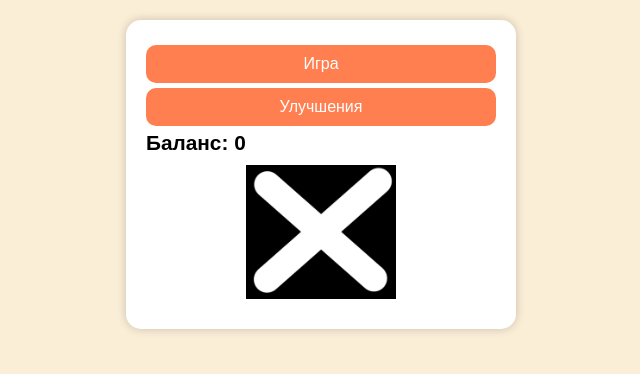
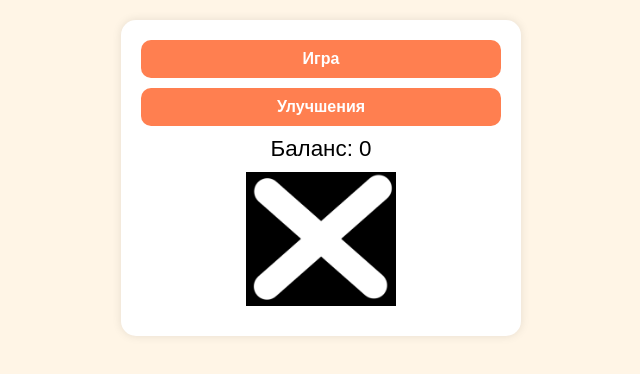
Before and after one commit to vlad-mark2020/XTAP, a plain HTML site: page index.html in a window 1280 px wide. Shown: the whole page, without its empty margins (319-959 px from the left). Drawn offline with Linux system fonts and the light colour scheme.

Commit message:
Update index.html

```diff
--- a/index.html
+++ b/index.html
@@ -1,20 +1,83 @@
 <!DOCTYPE html>
 <html lang="ru">
 <head>
-  <meta charset="UTF-8" />
-  <title>Хомяк Тапалка</title>
-  <meta name="viewport" content="width=device-width, initial-scale=1" />
+  <meta charset="UTF-8">
+  <title>MAIN</title>
+  <meta name="viewport" content="width=device-width, initial-scale=1">
   <style>
-    body { font-family: sans-serif; margin: 0; background: #fbeed7; color: #000; display: flex; justify-content: center; padding: 20px; }
-    .container { background: #fff; border-radius: 15px; padding: 20px; width: 350px; box-shadow: 0 0 10px rgba(0,0,0,0.2); }
-    .tab { cursor: pointer; padding: 10px; background: coral; color: #fff; border-radius: 10px; margin: 5px 0; text-align: center; }
-    .section { display: none; }
-    .section.active { display: block; }
-    .upgrade { margin: 10px 0; padding: 10px; background: #eee; border-radius: 10px; }
-    .upgrade button { margin-top: 5px; background: green; color: white; border: none; padding: 5px 10px; border-radius: 5px; cursor: pointer; }
-    .upgrade button:disabled { background: gray; cursor: not-allowed; }
-    .b { font-weight: bold; font-size: 1.3em; margin-bottom: 10px; }
-    .h { width: 150px; cursor: pointer; display: block; margin: 0 auto 10px; transition: transform 0.1s; }
+    body {
+      font-family: sans-serif;
+      background: #fff5e6;
+      margin: 0;
+      display: flex;
+      justify-content: center;
+      padding: 20px;
+    }
+
+    .container {
+      background: #ffffff;
+      padding: 20px;
+      border-radius: 15px;
+      width: 360px;
+      box-shadow: 0 0 10px rgba(0,0,0,0.1);
+    }
+
+    .tab {
+      background: #ff7f50;
+      color: white;
+      text-align: center;
+      padding: 10px;
+      border-radius: 10px;
+      cursor: pointer;
+      margin-bottom: 10px;
+      font-weight: bold;
+    }
+
+    .section {
+      display: none;
+    }
+
+    .section.active {
+      display: block;
+    }
+
+    .b {
+      font-size: 1.4em;
+      text-align: center;
+      margin-bottom: 10px;
+    }
+
+    .h {
+      display: block;
+      width: 150px;
+      margin: 10px auto;
+      cursor: pointer;
+      transition: transform 0.1s;
+    }
+
+    .upgrade {
+      background: #f0f0f0;
+      border-radius: 10px;
+      padding: 10px;
+      margin-bottom: 10px;
+    }
+
+    .upgrade button {
+      margin-top: 5px;
+      padding: 6px 12px;
+      border: none;
+      border-radius: 5px;
+      background: #28a745;
+      color: white;
+      font-weight: bold;
+      cursor: pointer;
+      transition: background 0.3s;
+    }
+
+    .upgrade button:disabled {
+      background: gray !important;
+      cursor: not-allowed;
+    }
   </style>
 </head>
 <body>
@@ -25,7 +88,7 @@
   <!-- Игра -->
   <div class="section active" id="game">
     <div class="b">Баланс: <span id="balance">0</span></div>
-    <img src="https://vlad-mark2020.github.io/XTAP/Pers1Night.png" alt="Хомяк" class="h" id="hamster">
+    <img src="https://vlad-mark2020.github.io/XTAP/Pers1Night.png" class="h" id="hamster" alt="Хомяк">
   </div>
 
   <!-- Улучшения -->
@@ -44,36 +107,58 @@
 </div>
 
 <script>
-  // Переменные
+  // --- Начальные данные ---
   let balance = parseInt(localStorage.getItem('balance')) || 0;
   let tapPower = parseInt(localStorage.getItem('tapPower')) || 1;
   let autoClicker = parseInt(localStorage.getItem('autoClicker')) || 0;
+
   let tapBought = localStorage.getItem('tapBought') === 'true';
   let autoClickerBought = localStorage.getItem('autoClickerBought') === 'true';
 
+  // --- Элементы ---
   const balanceElem = document.getElementById('balance');
   const hamster = document.getElementById('hamster');
   const tapBtn = document.getElementById('tapUpgradeBtn');
   const autoBtn = document.getElementById('autoClickerBtn');
 
-  // Обновление UI
+  // --- Обновление интерфейса ---
   function updateUI() {
     balanceElem.textContent = balance;
-    tapBtn.disabled = tapBought || balance < 100;
-    autoBtn.disabled = autoClickerBought || balance < 200;
-    if (tapBought) tapBtn.textContent = "Куплено";
-    if (autoClickerBought) autoBtn.textContent = "Куплено";
+
+    // Кнопка Тап
+    if (tapBought) {
+      tapBtn.disabled = true;
+      tapBtn.textContent = 'Куплено';
+    } else if (balance < 100) {
+      tapBtn.disabled = true;
+      tapBtn.textContent = 'Купить';
+    } else {
+      tapBtn.disabled = false;
+      tapBtn.textContent = 'Купить';
+    }
+
+    // Кнопка Автокликер
+    if (autoClickerBought) {
+      autoBtn.disabled = true;
+      autoBtn.textContent = 'Куплено';
+    } else if (balance < 200) {
+      autoBtn.disabled = true;
+      autoBtn.textContent = 'Купить';
+    } else {
+      autoBtn.disabled = false;
+      autoBtn.textContent = 'Купить';
+    }
   }
 
-  // Тап по хомяку
-  hamster.onclick = () => {
+  // --- Клик по хомяку ---
+  hamster.addEventListener('click', () => {
     balance += tapPower;
     localStorage.setItem('balance', balance);
     updateUI();
-  };
+  });
 
-  // Покупка улучшения
-  tapBtn.onclick = () => {
+  // --- Покупка улучшений ---
+  tapBtn.addEventListener('click', () => {
     if (!tapBought && balance >= 100) {
       balance -= 100;
       tapPower = 10;
@@ -83,9 +168,9 @@
       localStorage.setItem('tapBought', true);
       updateUI();
     }
-  };
+  });
 
-  autoBtn.onclick = () => {
+  autoBtn.addEventListener('click', () => {
     if (!autoClickerBought && balance >= 200) {
       balance -= 200;
       autoClicker = 1;
@@ -95,9 +180,9 @@
       localStorage.setItem('autoClickerBought', true);
       updateUI();
     }
-  };
+  });
 
-  // Автокликер
+  // --- Автокликер ---
   setInterval(() => {
     if (autoClicker > 0) {
       balance += autoClicker;
@@ -106,12 +191,13 @@
     }
   }, 1000);
 
-  // Переключение вкладок
+  // --- Переключение вкладок ---
   function showSection(id) {
     document.querySelectorAll('.section').forEach(s => s.classList.remove('active'));
     document.getElementById(id).classList.add('active');
   }
 
+  // --- Инициализация ---
   updateUI();
 </script>
 </body>
```
